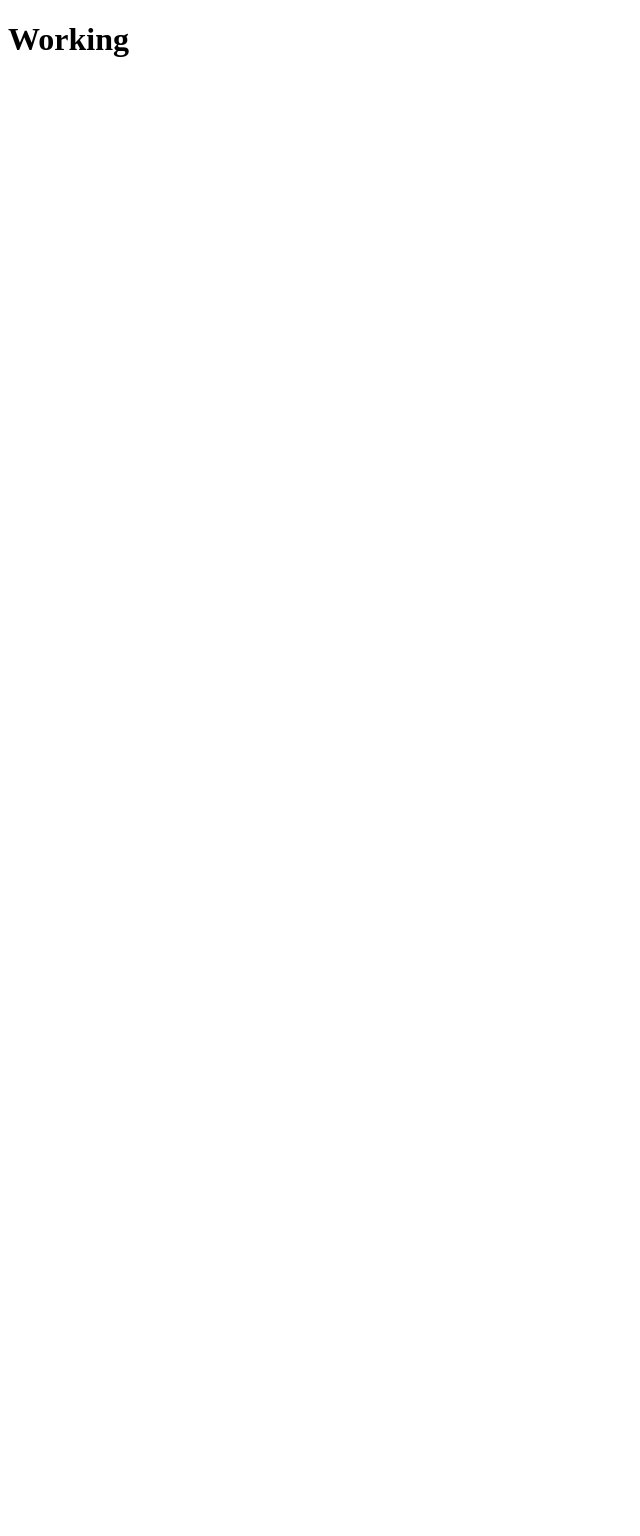
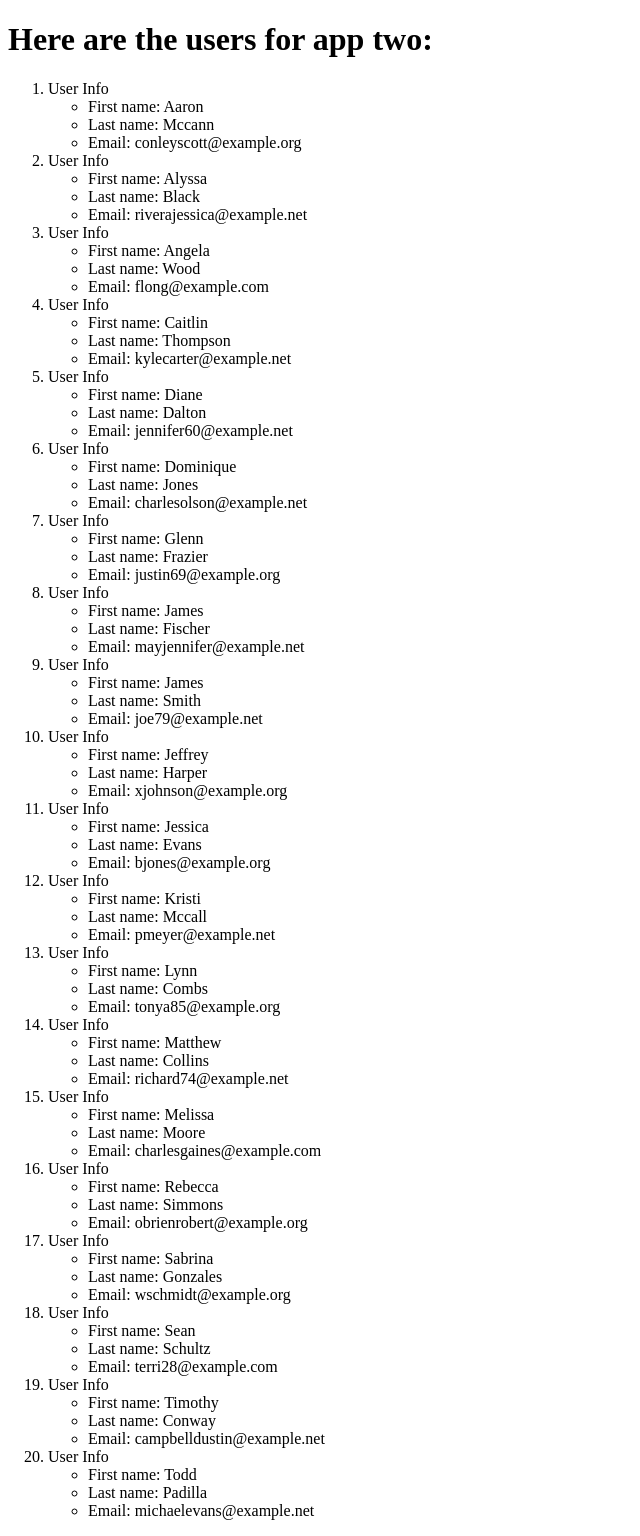
Before and after one commit to pblack02/Lean_Python, a Django app: page /users/ in a window 1280 px wide. Before the commit the part shown is almost empty. Shown: the whole page, without its empty margins (0-640 px from the left). Before the commit the page ends 57 px from the top, so only its background shows below. Run offline with Django 4.2, Linux system fonts and the light colour scheme; data comes from the database, SQL or seed files in the repository.

Commit message:
finished Django level 2 project challenge

```diff
--- a/ProTwo/ProTwo/urls.py
+++ b/ProTwo/ProTwo/urls.py
@@ -21,6 +21,6 @@
 
 urlpatterns = [
     path('', views.index, name='index'),
-    path('users/', include('appTwo.urls')),
+    path('users/', views.users, name='users'),
     path('admin/', admin.site.urls),
 ]
--- a/ProTwo/appTwo/urls.py
+++ b/ProTwo/appTwo/urls.py
@@ -2,6 +2,5 @@
 from appTwo import views
 
 urlpatterns = [
-    path('', views.index, name='index'),
     path('users', views.users, name='users'),
 ]
--- a/ProTwo/templates/appTwo/index.html
+++ b/ProTwo/templates/appTwo/index.html
@@ -5,9 +5,10 @@
     <meta name="viewport"
           content="width=device-width, user-scalable=no, initial-scale=1.0, maximum-scale=1.0, minimum-scale=1.0">
     <meta http-equiv="X-UA-Compatible" content="ie=edge">
-    <title>Document</title>
+    <title>Index</title>
 </head>
 <body>
     <h1>Working</h1>
+    <h2>Go to /users to see users..</h2>
 </body>
 </html>
--- a/ProTwo/templates/appTwo/users.html
+++ b/ProTwo/templates/appTwo/users.html
@@ -0,0 +1,26 @@
+<!doctype html>
+<html lang="en">
+<head>
+    <meta charset="UTF-8">
+    <title>Users</title>
+</head>
+<body>
+    <h1>Here are the users for app two: </h1>
+    {% if users %}
+
+    <ol>
+        {% for user in users %}
+        <li>User Info</li>
+        <ul>
+            <li>First name: {{ user.first_name }}</li>
+            <li>Last name: {{ user.last_name }}</li>
+            <li>Email: {{ user.email }}</li>
+        </ul>
+     {% endfor %}
+    </ol>
+
+
+    {% endif %}
+
+</body>
+</html>
```
